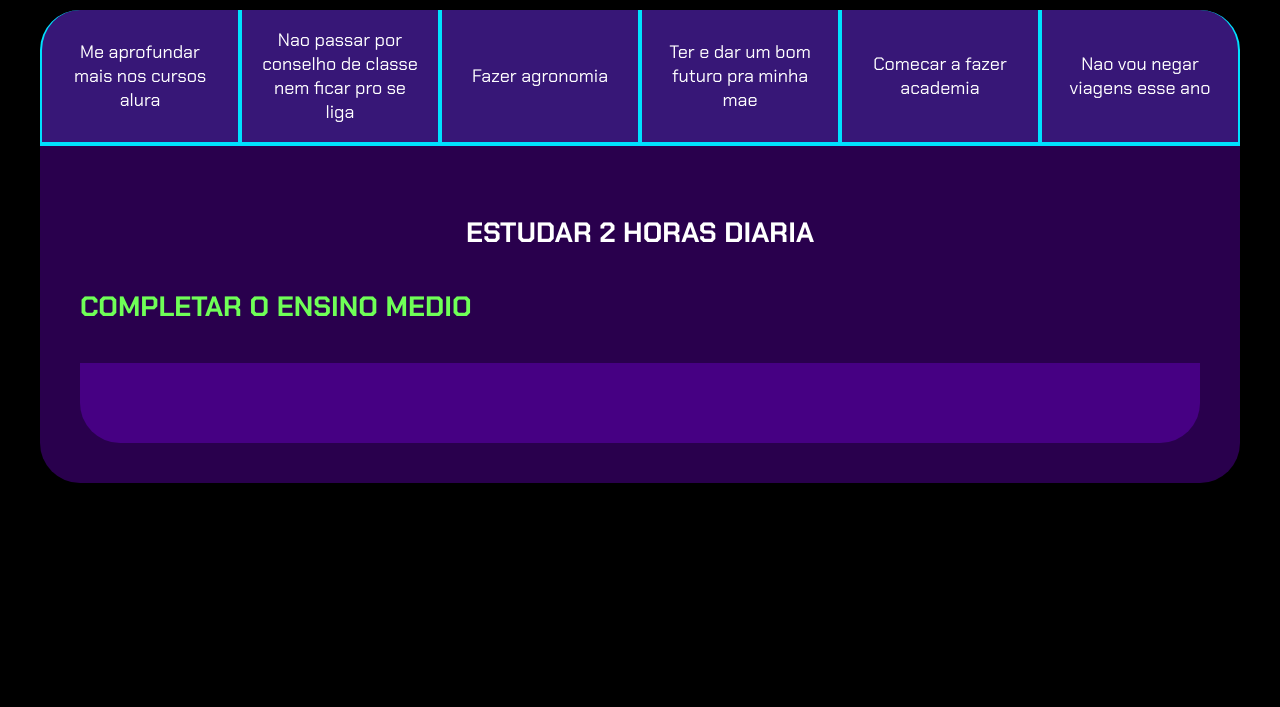
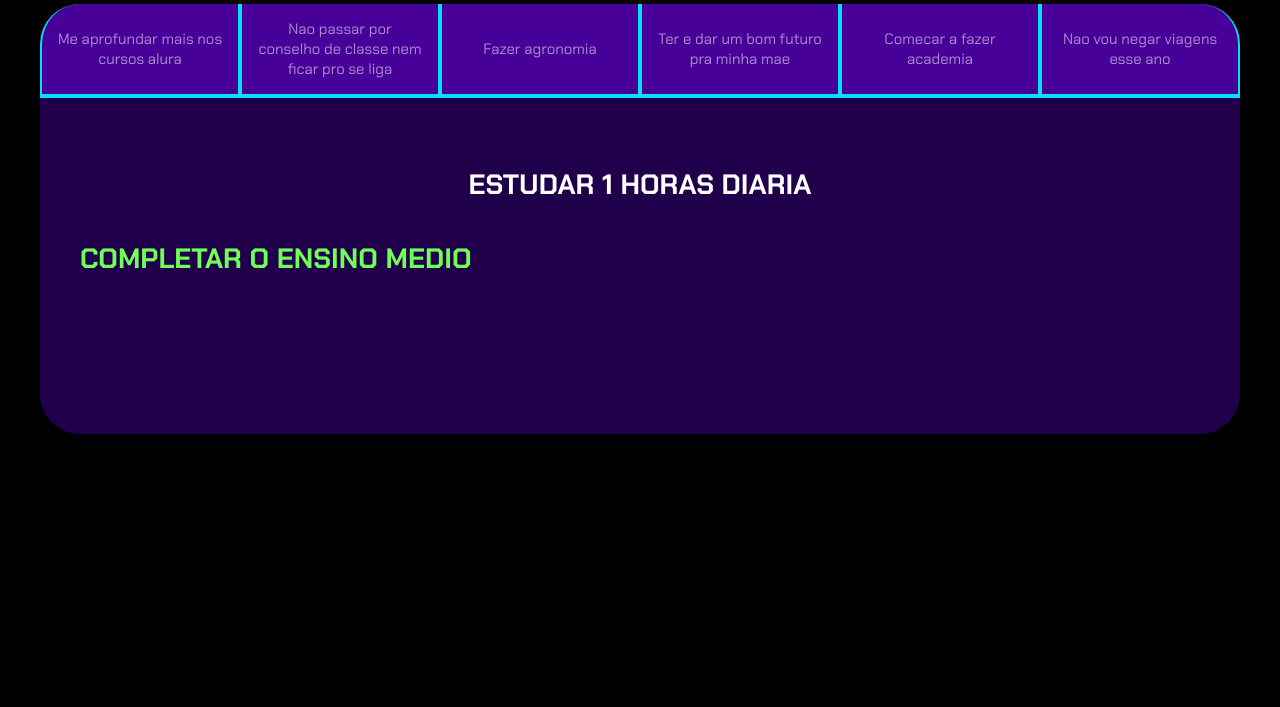
Before and after one commit to jaguarisco/caf--gelado, a plain HTML site: page gustavo3a/index.html in a window 1280 px wide. Shown: the part 93-800 px from the top of the page. Drawn offline with Linux system fonts and the light colour scheme.

Commit message:
atualizando minha pagina

```diff
--- a/gustavo3a/index.html
+++ b/gustavo3a/index.html
@@ -22,7 +22,7 @@
     </div>
   <div class="abas-textos">
     <div class="aba-conteudo.ativo">
-      <h3 class="aba-conteudo-titulo-principal">Estudar 2 horas diaria</h3>
+      <h3 class="aba-conteudo-titulo-principal">Estudar 1 horas diaria</h3>
       <h4 class="aba-conteudo-titulo-secundario">Completar o ensino medio</h4>
   </div>
   <div class="abas-textos ativos">
--- a/gustavo3a/main.js
+++ b/gustavo3a/main.js
@@ -15,7 +15,37 @@ for (let i = 0; i < botoes.length; i++) {
 }
 
 const contadores = document.querySelectorAll(".contador");
-const tempoObjetivo1 = new Date("2024-12-31T00:00:00");
-let tempoAtual = new Date();
+const tempoObjetivo1 = new Date("2024-07-26T00:00:00");
+const tempoObjetivo2 = new Date("2024-08-27T00:00:00");
+const tempoObjetivo3 = new Date("2024-09-28T00:00:00");
+const tempoObjetivo4 = new Date("2024-10-29T00:00:00");
+const tempoObjetivo5 = new Date("2024-11-30T00:00:00");
+const tempoObjetivo6 = new Date("2024-12-31T00:00:00");
 
-contadores[0].textContent = tempoObjetivo1 - tempoAtual;
+
+contadores[0].textContent = calculaTempo(tempoObjetivo1);
+
+function calculaTempo(tempoObjetivo) {
+    let tempoAtual = new Date();
+    let tempoFinal = tempoObjetivo - tempoAtual;
+    let segundos = Math.floor(tempoFinal / 1000);
+    let minutos = Math.floor(segundos / 60);
+    let horas = Math.floor(minutos / 60);
+    let dias = Math.floor(horas / 24);
+
+    segundos %= 60;
+    minutos %= 60;
+    horas %= 24;
+
+ return dias + " dias " + horas + " horas " + minutos + " minutos " + segundos + " segundos";
+}
+
+function atualizaCronometro(){
+    for(let i=0; i<contadores.length;i++){
+        contadores[i].textContent = calculaTempo(tempos[i]);
+    }
+}
+
+function comecaCronometro(){}
+atualizaCronometro();
+setInterval(atualizaCronometro,1000);
--- a/gustavo3a/style.css
+++ b/gustavo3a/style.css
@@ -6,7 +6,7 @@
     --branco: #FFFFFF;
     --botao-ativo: #00e1ff;
     --botao-inativo: rgba(111, 47, 238, 0.5);
-    --texto-fundo: rgba(136, 0, 255, 0.3);
+    --texto-fundo: rgb(32, 0, 74);
 }
 
 body {
@@ -29,7 +29,7 @@ body {
 .titulo-principal {
     text-align: left;
     width: 100%;
-    font-size: 32px;
+    font-size: 30px;
 }
 
 .titulo-principal span {
@@ -39,14 +39,14 @@ body {
 
 .botao {
     font-family: 'Chakra Petch', sans-serif;
-    background-color: var(--botao-inativo);
-    color: var(--branco);
+    background-color: rgb(71, 0, 152);
+    color: #ffffff8d;
     display: flex;
     justify-content: center;
     padding: 1em;
-    font-size: 18px;
+    font-size: 15px;
     align-items: center;
-    width: 100%;
+    width: 65%;
     border-bottom: 4px solid var(--botao-ativo);
     border-left: 2px solid var(--botao-ativo);
     border-right: 2px solid var(--botao-ativo);
@@ -90,6 +90,11 @@ body {
     text-transform: uppercase;
 }
 
+.contador{
+    font-size: 20px;
+    text-align: center;
+}
+
 @media screen and (min-width: 768px) {
     .botoes {
         display: flex;
```
